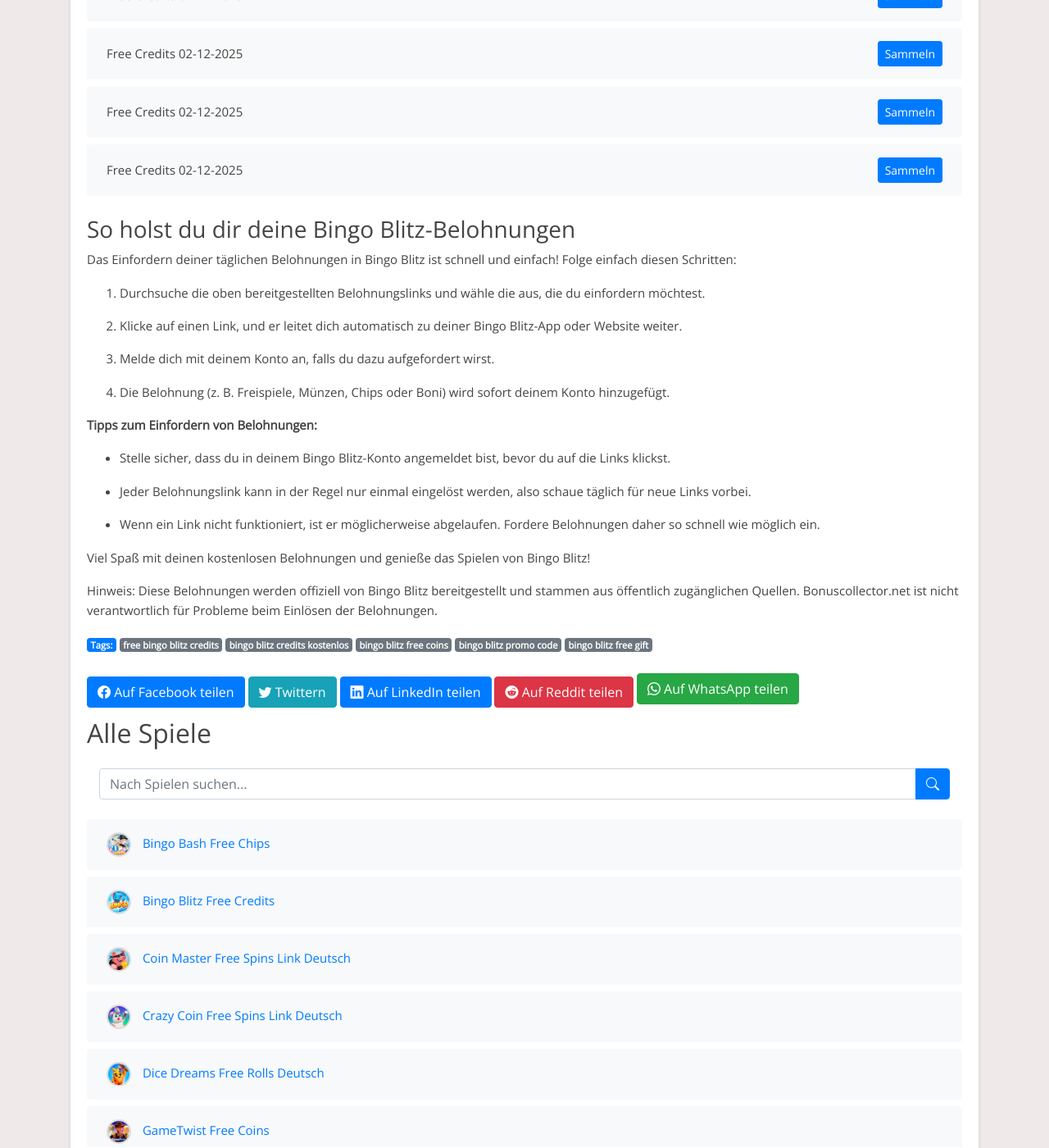
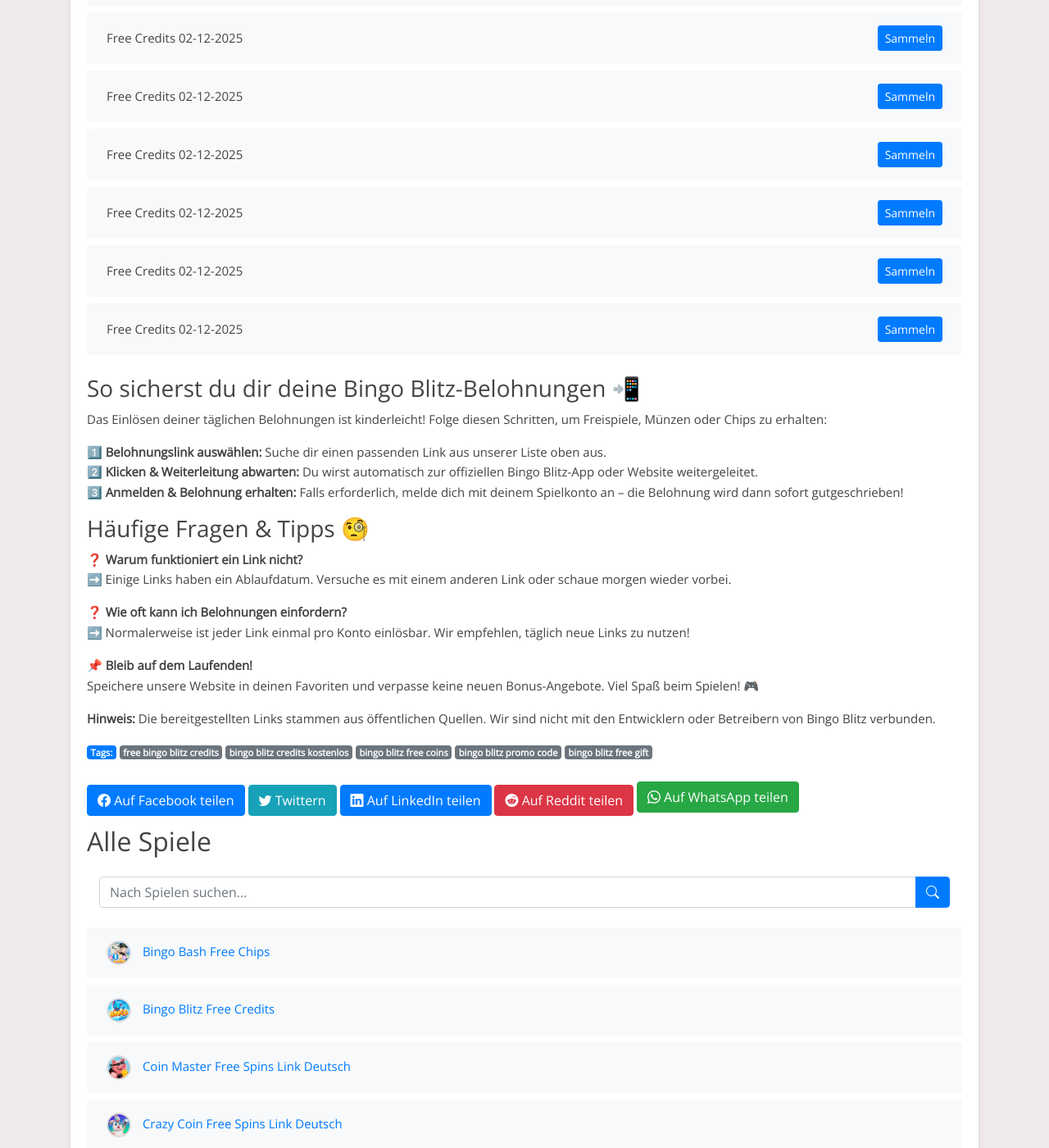
Before and after one commit to iamrohanroy/hkts-blog, a Jekyll site: the page built from _posts/2025-01-18-bingo-blitz.md, in a window 1280 px wide and 1400 px high, scrolled down 7477 px. Shown: the whole window at 82% size. Built offline with Jekyll 4.4.1, drawn with Linux system fonts in a browser that asks for light colours; some of the changed text lies outside the part shown.

Commit message:
Aktualisiere -Inhalte und Links

```diff
--- a/_includes/bingo-blitz_footer.html
+++ b/_includes/bingo-blitz_footer.html
@@ -1,27 +1,19 @@
-### So holst du dir deine Bingo Blitz-Belohnungen
+### So sicherst du dir deine Bingo Blitz-Belohnungen 📲
 
+Das Einlösen deiner täglichen Belohnungen ist kinderleicht! Folge diesen Schritten, um Freispiele, Münzen oder Chips zu erhalten:
 
-Das Einfordern deiner täglichen Belohnungen in Bingo Blitz ist schnell und einfach! Folge einfach diesen Schritten:
+1️⃣ **Belohnungslink auswählen:** Suche dir einen passenden Link aus unserer Liste oben aus.
+2️⃣ **Klicken & Weiterleitung abwarten:** Du wirst automatisch zur offiziellen Bingo Blitz-App oder Website weitergeleitet.
+3️⃣ **Anmelden & Belohnung erhalten:** Falls erforderlich, melde dich mit deinem Spielkonto an – die Belohnung wird dann sofort gutgeschrieben!
 
-1. Durchsuche die oben bereitgestellten Belohnungslinks und wähle die aus, die du einfordern möchtest.
+### Häufige Fragen & Tipps 🧐
+❓ **Warum funktioniert ein Link nicht?**
+➡️ Einige Links haben ein Ablaufdatum. Versuche es mit einem anderen Link oder schaue morgen wieder vorbei.
 
-2. Klicke auf einen Link, und er leitet dich automatisch zu deiner Bingo Blitz-App oder Website weiter.
+❓ **Wie oft kann ich Belohnungen einfordern?**
+➡️ Normalerweise ist jeder Link einmal pro Konto einlösbar. Wir empfehlen, täglich neue Links zu nutzen!
 
-3. Melde dich mit deinem Konto an, falls du dazu aufgefordert wirst.
+📌 **Bleib auf dem Laufenden!**
+Speichere unsere Website in deinen Favoriten und verpasse keine neuen Bonus-Angebote. Viel Spaß beim Spielen! 🎮
 
-4. Die Belohnung (z. B. Freispiele, Münzen, Chips oder Boni) wird sofort deinem Konto hinzugefügt.
-
-
-**Tipps zum Einfordern von Belohnungen:**
-
-- Stelle sicher, dass du in deinem Bingo Blitz-Konto angemeldet bist, bevor du auf die Links klickst.
-
-- Jeder Belohnungslink kann in der Regel nur einmal eingelöst werden, also schaue täglich für neue Links vorbei.
-
-- Wenn ein Link nicht funktioniert, ist er möglicherweise abgelaufen. Fordere Belohnungen daher so schnell wie möglich ein.
-
-
-Viel Spaß mit deinen kostenlosen Belohnungen und genieße das Spielen von Bingo Blitz!
-
-
-Hinweis: Diese Belohnungen werden offiziell von Bingo Blitz bereitgestellt und stammen aus öffentlich zugänglichen Quellen. Bonuscollector.net ist nicht verantwortlich für Probleme beim Einlösen der Belohnungen.
+**Hinweis:** Die bereitgestellten Links stammen aus öffentlichen Quellen. Wir sind nicht mit den Entwicklern oder Betreibern von Bingo Blitz verbunden.
--- a/_includes/bingo-blitz_post.html
+++ b/_includes/bingo-blitz_post.html
@@ -1,13 +1,17 @@
-Entdecke tägliche Bingo Blitz-Belohnungen!
+## Tägliche Bingo Blitz-Belohnungen – Exklusive Gratis-Links! 🎉
 
+Bist du ein leidenschaftlicher Bingo Blitz-Spieler und möchtest dein Spielerlebnis auf das nächste Level bringen? Dann bist du hier genau richtig! Wir stellen dir täglich aktualisierte Links für Freispiele, Münzen, Chips und viele weitere exklusive Belohnungen zur Verfügung.
 
-Bist du ein Fan von Bingo Blitz und möchtest dein Spielerlebnis verbessern? Du bist hier genau richtig! Diese Seite ist allen Bingo Blitz-Enthusiasten gewidmet, die täglich kostenlose Belohnungen einfordern möchten. Hier findest du die neuesten Links, um Freispiele, Münzen, Chips und andere spannende Boni zu sammeln, damit du das Spiel noch mehr genießen kannst.
+### Warum solltest du unsere Belohnungslinks nutzen?
+✅ **Täglich neue Belohnungen:** Wir aktualisieren unsere Links regelmäßig, damit du keine Chance auf Gratis-Boni verpasst.
+✅ **100 % sicher & kostenlos:** Unsere Links stammen aus offiziellen Quellen und können völlig kostenlos eingelöst werden.
+✅ **Ohne Anmeldung:** Kein Registrierungszwang – klicke einfach auf den Link und sichere dir deine Belohnung!
 
+**💡 Tipp:** Speichere diese Seite als Favorit und schaue täglich vorbei, um keine Belohnung zu verpassen!
 
-Bingo Blitz ist ein unterhaltsames Spiel, das von Millionen geliebt wird. Ob du höhere Level erreichen oder einfach nur den Nervenkitzel genießen möchtest – unsere täglichen Belohnungslinks halten dich im Spiel.
+### Was ist Bingo Blitz?
+Bingo Blitz ist ein fesselndes Spiel, das Millionen von Spielern weltweit begeistert. Egal, ob du höhere Level erreichen oder einfach nur den Nervenkitzel genießen möchtest – mit unseren täglichen Gratis-Links kannst du deine Chancen maximieren.
 
+**Hinweis:** Bingo Blitz ist eine unabhängige App und steht in keiner Verbindung zu dieser Website. Unsere Links stammen aus öffentlich zugänglichen Quellen.
 
-Hinweis: Bingo Blitz ist eine kostenlose App, die ausschließlich zu Unterhaltungszwecken entwickelt wurde. Bonuscollector.net ist eine unabhängige Plattform und steht in keiner Verbindung zu den Entwicklern oder Eigentümern von Bingo Blitz.
-
-
-Schau täglich vorbei, um sicherzustellen, dass du keine Belohnung verpasst!
+🎁 **Jetzt Belohnungen einfordern – Viel Spaß beim Spielen!** 🕹️
```
